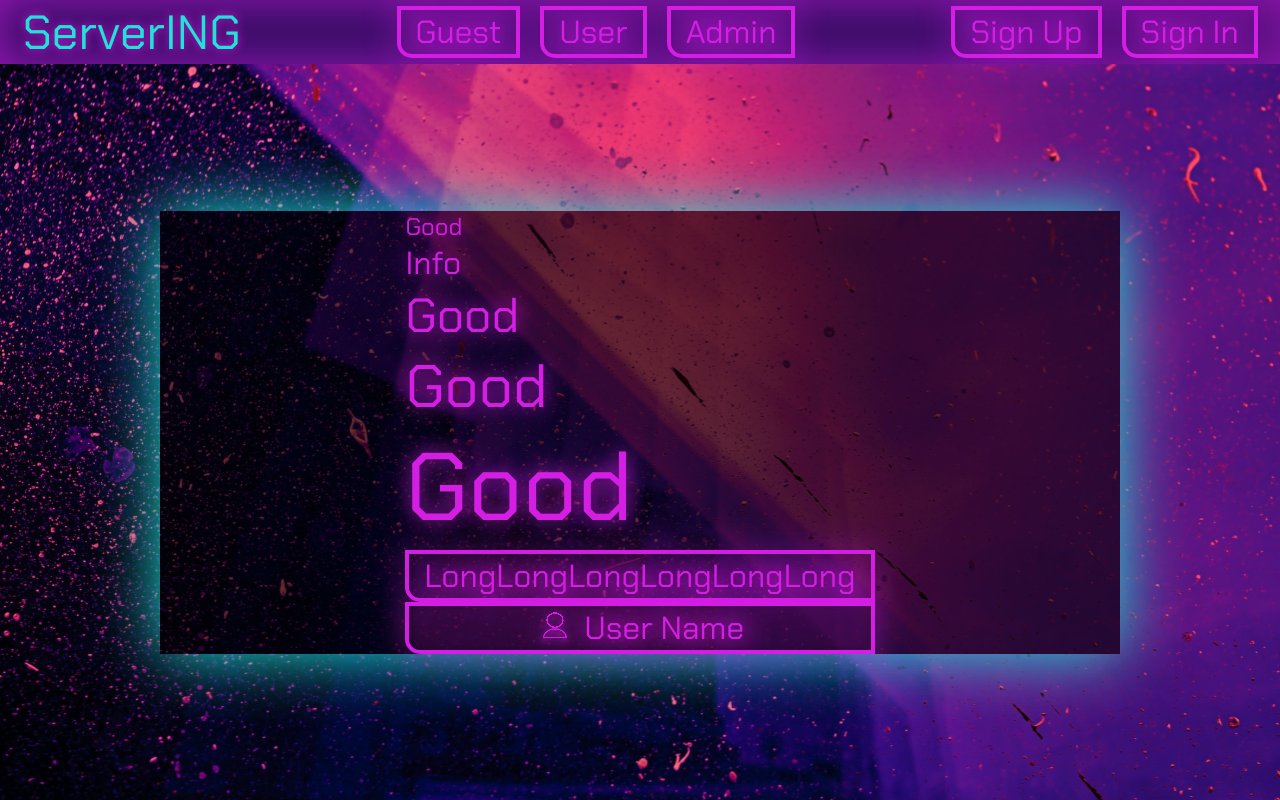
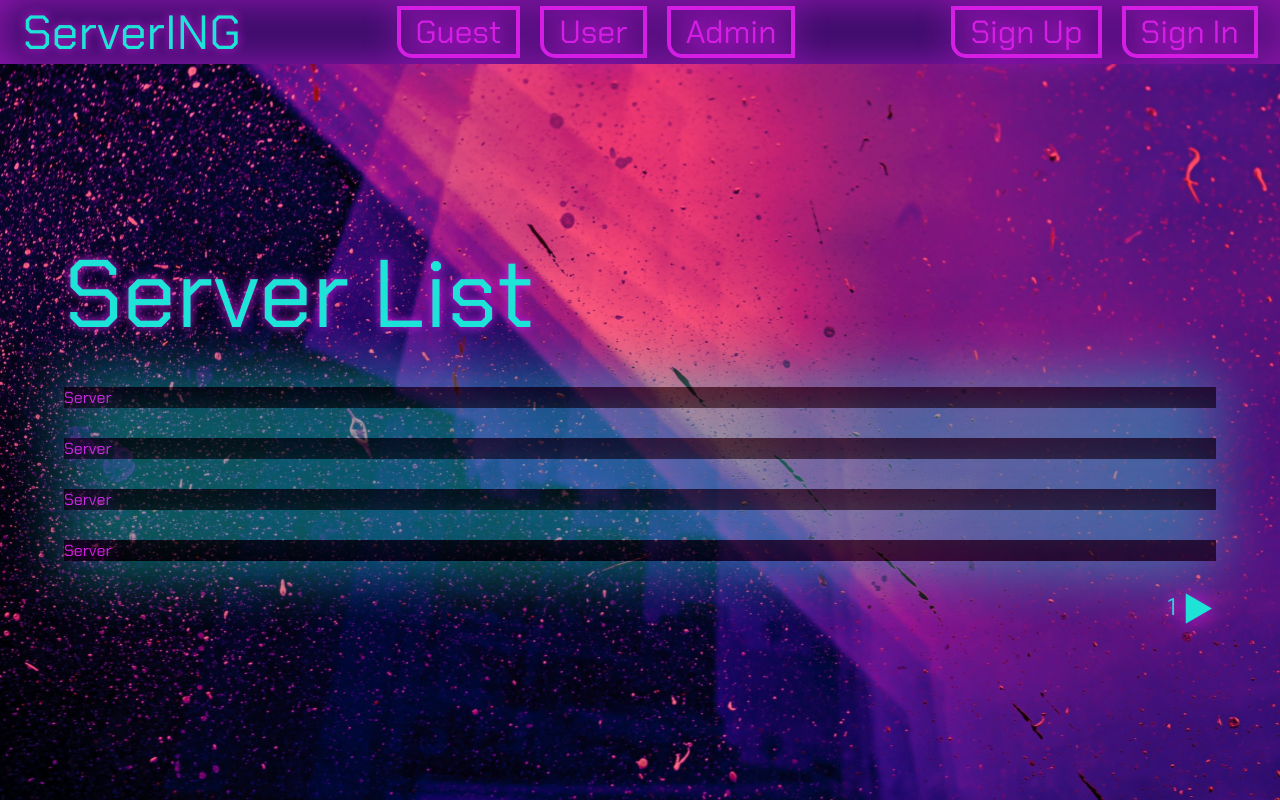
Before and after one commit to amunra2/web-bmstu-iu7, a Vue app in the folder src/frontend/: page / in a window 1280 px wide. Built offline with nearby package versions, Linux system fonts and the light colour scheme.

Commit message:
lab_03: добавлена основа server list компонента

```diff
--- /dev/null
+++ b/src/frontend/src/components/Servers/ServerItem.vue
@@ -0,0 +1,30 @@
+<template>
+  <UpperBackground>
+    <PinkText>Server</PinkText>
+  </UpperBackground>
+</template>
+
+<script lang="ts">
+import { defineComponent } from 'vue'
+import UpperBackground from "@/components/UpperBackground.vue"
+import PinkText from "@/components/PinkText.vue"
+
+export default defineComponent({
+  name: "ServerItem",
+  components: {
+    UpperBackground,
+    PinkText
+  },
+  data() {
+    return {
+      server: {
+        id: 1,
+        name: 'ServerName',
+        gameName: 'Skyrim',
+        rating: 100,
+        platform: 'PC'
+      }
+    }
+  }
+})
+</script>
--- /dev/null
+++ b/src/frontend/src/components/Servers/ServerList.vue
@@ -0,0 +1,34 @@
+<template>
+  <div class="container">
+    <ServerItem v-for="n in 4" v-bind:key="n">
+    </ServerItem>
+  </div>
+  <PagingFirst class="for-list" style=""/>
+</template>
+
+<script lang="ts">
+import { defineComponent } from 'vue'
+import ServerItem from "@/components/Servers/ServerItem.vue"
+import PagingFirst from "@/components/PagingFirst.vue"
+
+export default defineComponent({
+  name: "ServerList",
+  components: {
+    ServerItem,
+    PagingFirst
+  },
+})
+</script>
+
+<style scoped>
+.container {
+  display: grid;
+  gap: 30px;
+  width: 100%;
+}
+.for-list {
+  font-size: var(--tiny-text);
+  width: 100%;
+  justify-content: right;
+}
+</style>
--- a/src/frontend/src/views/HomeView.vue
+++ b/src/frontend/src/views/HomeView.vue
@@ -1,15 +1,10 @@
 <template>
   <NavBarView>
     <div class="container">
-      <UpperBackground class="center">
-        <PinkText fontSize="var(--tiny-text)">Good</PinkText>
-        <PinkText fontSize="var(--little-text)">Info</PinkText>
-        <PinkText fontSize="var(--middle-text)">Good</PinkText>
-        <PinkText fontSize="var(--large-text)">Good</PinkText>
-        <PinkText fontSize="var(--huge-text)">Good</PinkText>
-        <Button v-on:click="consoleInfo">LongLongLongLongLongLong</Button>
-        <UserPatch v-on:click="consoleInfo">User Name</UserPatch>
-      </UpperBackground>
+      <BlueText class="text" fontSize="var(--huge-text)">
+        Server List
+      </BlueText>
+      <ServerList />
     </div>
   </NavBarView>
 </template>
@@ -17,21 +12,15 @@
 <script lang="ts">
 import { defineComponent } from "vue";
 import NavBarView from "@/views/NavBarView.vue"
-import PinkText from "@/components/PinkText.vue"
-import Button from "@/components/Button.vue"
-import UserPatch from "@/components/UserPatch.vue"
-import UpperBackground from "@/components/UpperBackground.vue";
-import NavBar from "@/components/NavBar/NavBar.vue";
+import BlueText from "@/components/BlueText.vue"
+import ServerList from "@/components/Servers/ServerList.vue"
 
 export default defineComponent({
   name: "HomeView",
   components: {
     NavBarView,
-    PinkText,
-    Button,
-    UserPatch,
-    UpperBackground,
-    NavBar
+    BlueText,
+    ServerList
   },
   methods: {
     consoleInfo: function(event: Event){
@@ -44,17 +33,19 @@ export default defineComponent({
 <style scoped>
 .container {
   display: flex;
+  flex-direction: column;
   margin: 0;
-  width: 100%;
+  width: 90%;
   height: 100%;
   justify-content: center;
   align-items: center;
+  gap: 30px;
 }
-.center {
-  position: relative;
-  width: 75%;
-  display: grid;
-  justify-content: center;
-  align-items: center;
+.text {
+  display: flex;
+  flex-direction: row;
+  justify-content: left;
+  align-items: left;
+  width: 100%
 }
 </style>
--- a/src/frontend/src/views/NavBarView.vue
+++ b/src/frontend/src/views/NavBarView.vue
@@ -2,7 +2,7 @@
     <div style="height: var(--navbar-height)">
       <NavBar />
     </div>
-    <div style="height: calc(100% - var(--navbar-height)">
+    <div class="main" style="height: calc(100% - var(--navbar-height)">
       <slot></slot>
     </div>
 </template>
@@ -18,3 +18,15 @@ export default defineComponent({
     }
 })
 </script>
+
+<style scoped>
+.main {
+  display: flex;
+  flex-direction: column;
+  margin: 0;
+  width: 100%;
+  height: 100%;
+  justify-content: center;
+  align-items: center;
+}
+</style>
```
